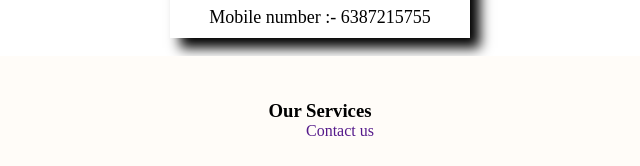
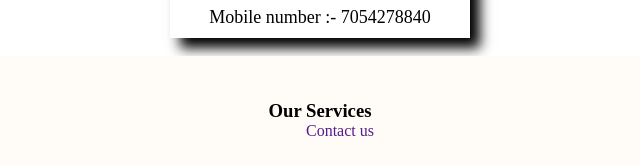
Before and after one commit to Abhishhek09prajapati/deepumedical, a plain HTML site: page index.html in a window 1280 px wide. Shown: the part 1459-1625 px from the top of the page, 320-960 px from the left. Drawn offline with nearby package versions, Linux system fonts and the light colour scheme.

Commit message:
check one

```diff
--- a/index.html
+++ b/index.html
@@ -38,7 +38,7 @@
             <div><img  src="https://res.cloudinary.com/dqwsepgzc/image/upload/v1716439607/casino%20image/IMG_20230607_135419_vxbirk.jpg" alt=""></div>
            <br> <h2>Abhishek Prajapati</h2>
             <p>I am Full stack Developer.I am Working on front-End and Back-End.</p>
-            <p>Mobile number :- 6387215755</p>
+            <p>Mobile number :- 7054278840</p>
     </div>
 
     <br><footer class="footer1">
```
